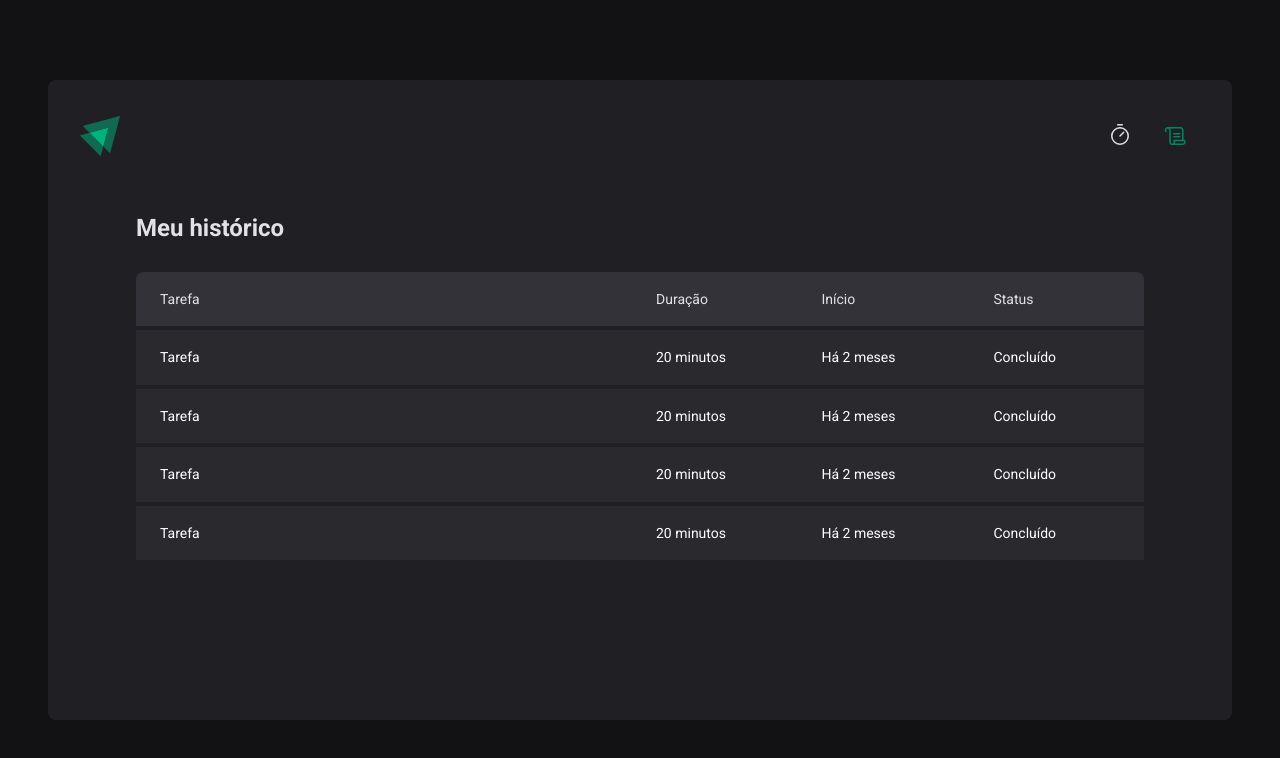
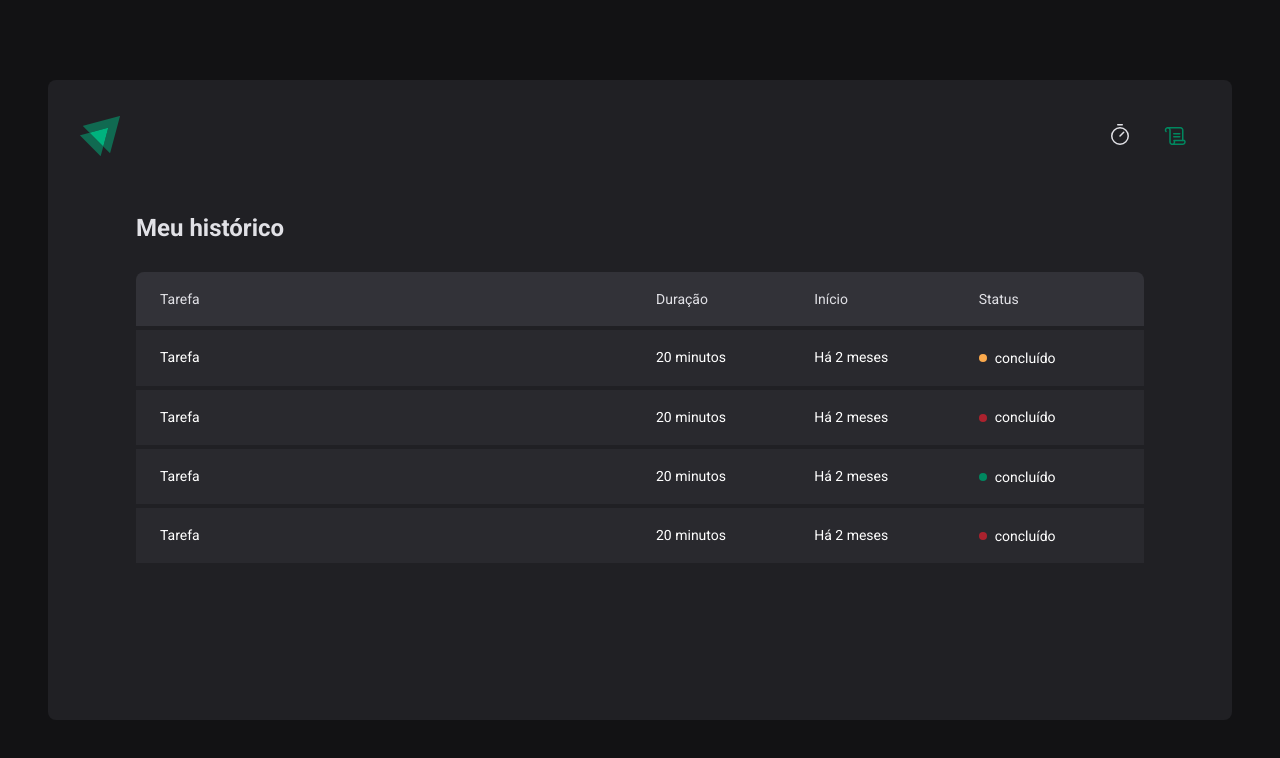
Before and after one commit to victorlucass/ignite-timer, a React (Vite) app: page /history in a window 1280 px wide. Shown: the top 758 px of the page. Built offline with nearby package versions, Linux system fonts and the light colour scheme.

Commit message:
status template

```diff
--- a/src/pages/History/index.tsx
+++ b/src/pages/History/index.tsx
@@ -1,4 +1,4 @@
-import { HistoryContainer, HistoryList } from './styles'
+import { HistoryContainer, HistoryList, Status } from './styles'
 
 export function History() {
   return (
@@ -19,25 +19,33 @@
               <td>Tarefa</td>
               <td>20 minutos</td>
               <td>Há 2 meses</td>
-              <td>Concluído</td>
+              <td>
+                <Status statusColor="yellow">concluído</Status>
+              </td>
             </tr>
             <tr>
               <td>Tarefa</td>
               <td>20 minutos</td>
               <td>Há 2 meses</td>
-              <td>Concluído</td>
+              <td>
+                <Status statusColor="red">concluído</Status>
+              </td>
             </tr>
             <tr>
               <td>Tarefa</td>
               <td>20 minutos</td>
               <td>Há 2 meses</td>
-              <td>Concluído</td>
+              <td>
+                <Status statusColor="green">concluído</Status>
+              </td>
             </tr>
             <tr>
               <td>Tarefa</td>
               <td>20 minutos</td>
               <td>Há 2 meses</td>
-              <td>Concluído</td>
+              <td>
+                <Status statusColor="red">concluído</Status>
+              </td>
             </tr>
           </tbody>
         </table>
--- a/src/pages/History/styles.ts
+++ b/src/pages/History/styles.ts
@@ -52,3 +52,26 @@
     }
   }
 `
+const STATUS_COLORS = {
+  yellow: 'yellow-500',
+  green: 'green-500',
+  red: 'red-500',
+} as const
+
+interface StatusProps {
+  statusColor: keyof typeof STATUS_COLORS
+}
+
+export const Status = styled.span<StatusProps>`
+  display: flex;
+  align-items: center;
+  gap: 0.5rem;
+  &::before {
+    content: '';
+    display: block;
+    width: 0.5rem;
+    height: 0.5rem;
+    border-radius: 50%;
+    background: ${(props) => props.theme[STATUS_COLORS[props.statusColor]]};
+  }
+`
--- a/src/styles/theme/default.ts
+++ b/src/styles/theme/default.ts
@@ -18,4 +18,4 @@
   'red-700': '#7A1921',
 
   'yellow-500': '#FBA94C',
-}
+} as const
```
